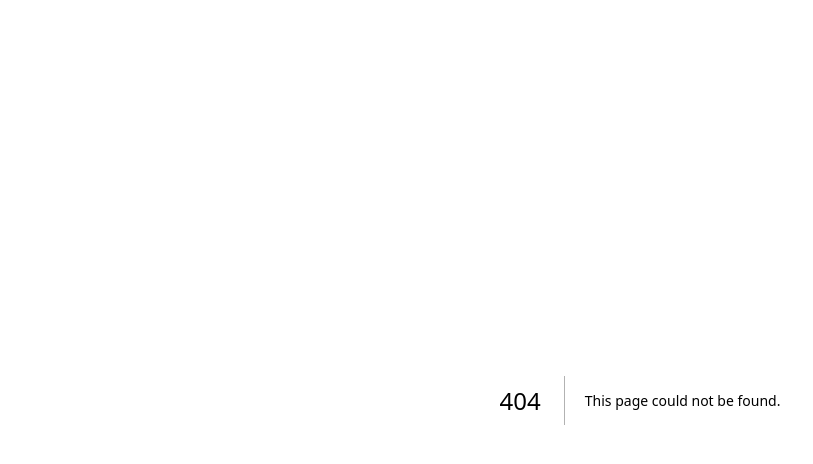
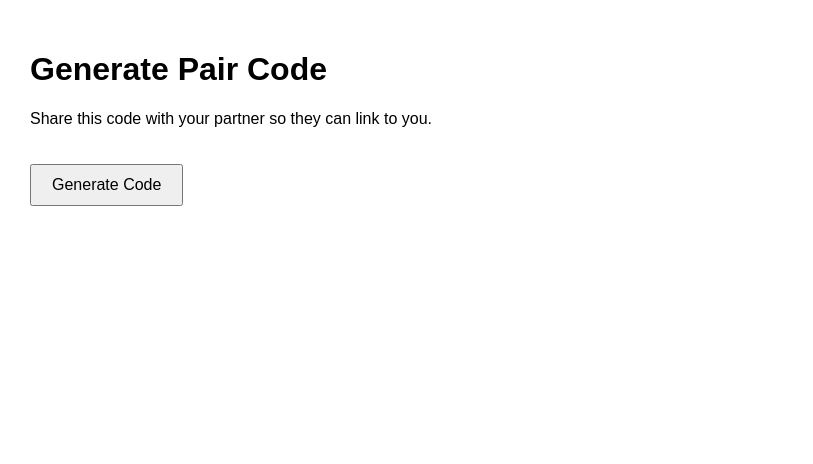
Before and after one commit to jasonsever79/SongPing, a Next.js app: page /generate in a window 1280 px wide. Before the commit this address had no page. Shown: the top 464 px of the page, without its empty margins (0-813 px from the left). Built offline with nearby package versions, Linux system fonts and the light colour scheme.

Commit message:
Create page.tsx

```diff
--- /dev/null
+++ b/app/generate/page.tsx
@@ -0,0 +1,85 @@
+"use client";
+
+import { useState } from "react";
+
+
+
+export default function GenerateCodePage() {
+
+  const [code, setCode] = useState("");
+
+
+
+  function generateCode() {
+
+    const newCode = Math.floor(1000 + Math.random() * 9000).toString();
+
+    setCode(newCode);
+
+  }
+
+
+
+  return (
+
+    <div style={{ padding: 30 }}>
+
+      <h1>Generate Pair Code</h1>
+
+      <p>Share this code with your partner so they can link to you.</p>
+
+
+
+      <button
+
+        onClick={generateCode}
+
+        style={{
+
+          padding: "10px 20px",
+
+          fontSize: "16px",
+
+          cursor: "pointer",
+
+          marginTop: 20
+
+        }}
+
+      >
+
+        Generate Code
+
+      </button>
+
+
+
+      {code && (
+
+        <div
+
+          style={{
+
+            marginTop: 30,
+
+            fontSize: "48px",
+
+            fontWeight: "bold",
+
+            letterSpacing: "10px"
+
+          }}
+
+        >
+
+          {code}
+
+        </div>
+
+      )}
+
+    </div>
+
+  );
+
+}
```
